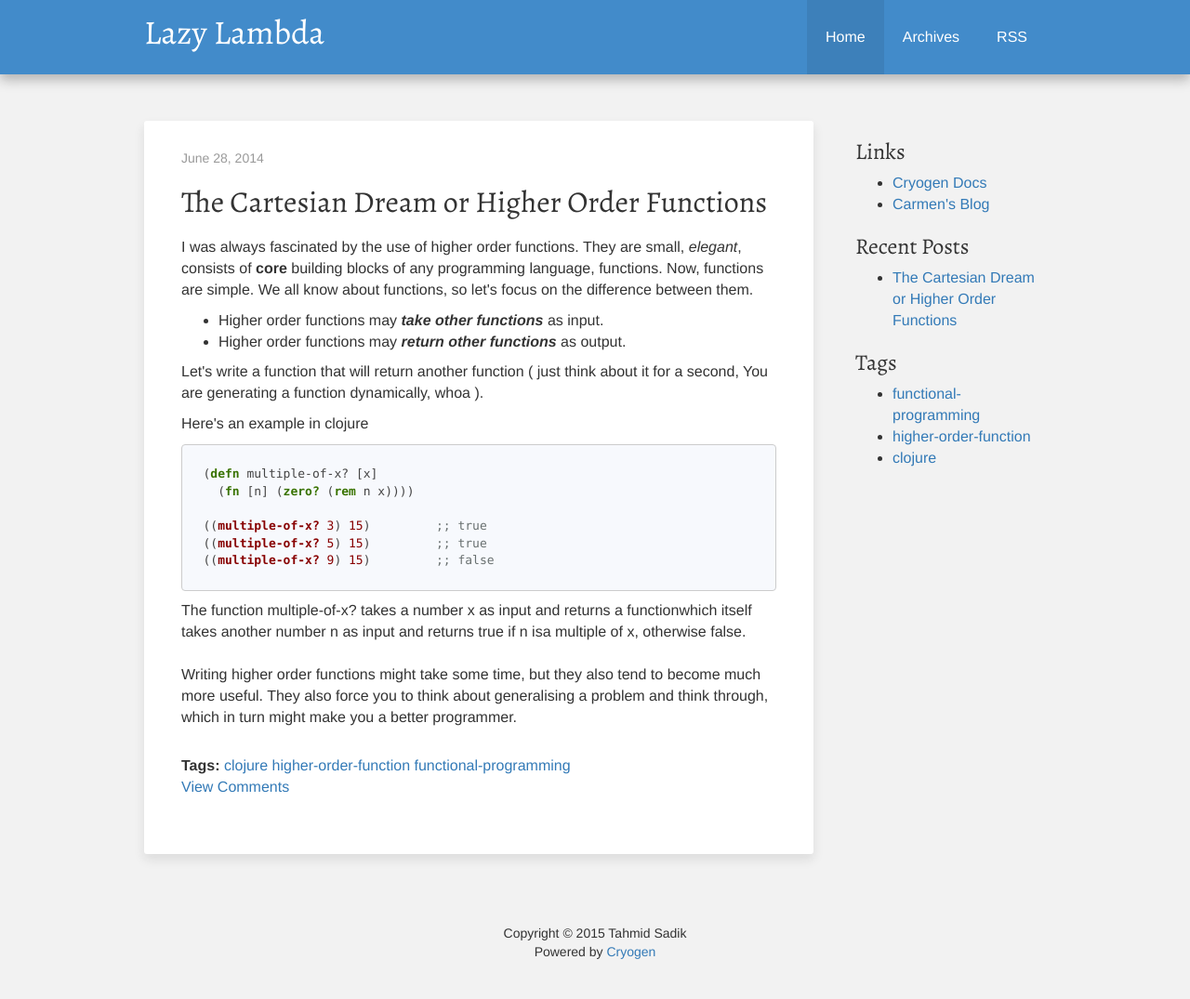
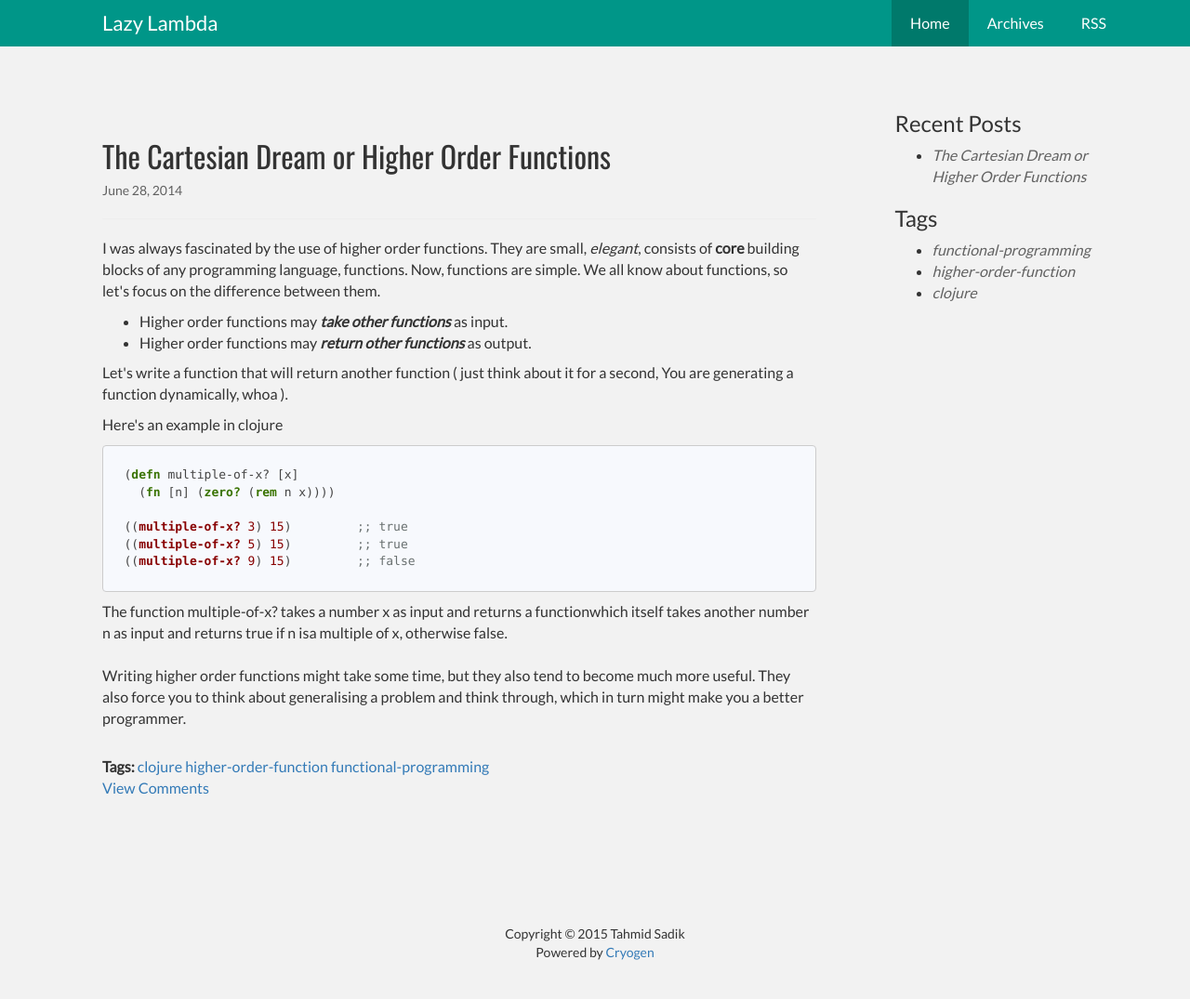
Before and after one commit to tahmidsadik/tahmidsadik.github.io, a plain HTML site: page index.html in a window 1280 px wide. Shown: the whole page at 93% size. Drawn offline with nearby package versions, Linux system fonts and the light colour scheme.

Commit message:
Some visual changes

```diff
--- a/cryogen.xml
+++ b/cryogen.xml
@@ -15,7 +15,7 @@ http://tahmid.me/
 (map reduce filter)
 </description>
 <lastBuildDate>
-Mon, 29 Jun 2015 17:22:39 +0600
+Tue, 30 Jun 2015 16:55:04 +0600
 </lastBuildDate>
 </channel>
 </rss>
--- a/css/screen.css
+++ b/css/screen.css
@@ -1,16 +1,20 @@
+@import url(http://fonts.googleapis.com/css?family=Lato:200,400,500);
+@import url(http://fonts.googleapis.com/css?family=Oswald);
+
 h1, h2, h3, h4, h5, h6 {
-    font-family: 'Alegreya';
+    font-family: Lato;
+    font-weight: 400;
 }
 
 body {
     color: #333;
     background-color: #f2f2f2;
-    font-family: 'Helvetica Neue', Helvetica, Arial, sans-serif;
+    font-family: Lato,Helvetica, Arial, sans-serif;
     font-size: 16px;
 }
 
 .container {
-    max-width: 1000px;
+    max-width: 1280;
 }
 
 .right {
@@ -20,17 +24,20 @@ body {
 
 .navbar {
     border-radius: 0;
-    box-shadow: 0 0 0 0,0 6px 12px rgba(34,34,34,0.3);
+    /* box-shadow: 0 0 0 0,0 6px 12px rgba(34,34,34,0.3); */
 }
 
 .navbar-default {
-    background-color: #428bca;
+    background-color: #009688;
     border: none;
 }
 
 .navbar-default .navbar-brand {
     color: #fff;
-    font-family: 'Alegreya';
+    font-family: Lato;
+    font-weight: 200;
+    font-variant: large-caps;
+    font-height: 1.8;
 }
 
 .navbar-default .navbar-brand:hover {
@@ -43,16 +50,16 @@ body {
 
 .navbar-default .navbar-nav li a:hover {
     color: #fff;
-    background-color: #3d80ba;
+    background-color: #00796B;
 }
 
 .navbar-default .navbar-nav .active a {
     color: #fff;
-    background-color: #3d80ba;
+    background-color: #00796B;
 }
 
 .navbar-default .navbar-toggle:hover{
-    background-color: #3d80ba;
+    background-color: #00796B;
 }
 
 .navbar-default .navbar-toggle .icon-bar {
@@ -64,10 +71,17 @@ body {
     margin-top: 50px;
 }
 
+#sidebar a{
+    font-size: 16px;
+    font-weight: 400;
+    color: rgba(0, 0, 0, 0.6);
+    font-style: italic;
+}
+
 #content {
-    background-color: #fff;
+    /* background-color: #fff; */
     border-radius: 3px;
-    box-shadow: 0 0 0 0,0 6px 12px rgba(34,34,34,0.1);
+    /* box-shadow: 0 0 0 0,0 6px 12px rgba(34,34,34,0.1); */
 }
 
 footer {
@@ -90,11 +104,13 @@ footer {
 }
 #post-header h2 {
     font-size: 32px;
+    font-family: Oswald;
+    font-weight: 400;
 }
 
 #post-meta {
     font-size: 14px;
-    color: rgba(0,0,0,0.4)
+    color: rgba(0,0,0,0.6)
 }
 
 #page-header {
@@ -123,17 +139,17 @@ pre, code, .hljs {
 
 @media (min-width: 768px) {
     .navbar {
-        min-height: 70px;
+        min-height: 50px;
     }
     .navbar-nav>li>a {
-        padding: 30px 20px;
+        padding: 15px 20px;
     }
 }
 
 @media (min-width: 400px) {
     .navbar-default .navbar-brand {
-        font-size: 36px;
-        padding: 25px 15px;
+        font-size: 22px;
+        padding: 15px 55px;
     }
     #content{
         margin-top: 30px;
--- a/feed.xml
+++ b/feed.xml
@@ -15,7 +15,7 @@ http://tahmid.me/
 (map reduce filter)
 </description>
 <lastBuildDate>
-Mon, 29 Jun 2015 17:22:39 +0600
+Tue, 30 Jun 2015 16:55:04 +0600
 </lastBuildDate>
 <item>
 <guid>
--- a/index.html
+++ b/index.html
@@ -58,11 +58,12 @@
 
 <div id="post">
     <div id="post-header">
+    <h2>The Cartesian Dream or Higher Order Functions</h2>
     <div id="post-meta" class="row">
         <div class="col-lg-6">June 28, 2014</div>
 
     </div>
-    <h2>The Cartesian Dream or Higher Order Functions</h2>
+    <hr/>
 </div>
 <div>
 
@@ -104,12 +105,6 @@
 
         <div class="col-md-3">
             <div id="sidebar">
-                <h3>Links</h3>
-                <ul id="links">
-                    <li><a href="http://cryogenweb.org/docs/home.html">Cryogen Docs</a></li>
-                    <li><a href="http://carmenla.me/blog/index.html">Carmen's Blog</a></li>
-
-                </ul>
 
                 <div id="recent">
                     <h3>Recent Posts</h3>
```
Also changed, not shown: archives.html (+0 -6 lines), posts/2014-06-28-the-cartesian-dream.html (+2 -7 lines), sitemap.xml (+7 -7 lines), tags/clojure.html (+0 -6 lines), tags/functional-programming.html (+0 -6 lines), tags/higher-order-function.html (+0 -6 lines).
